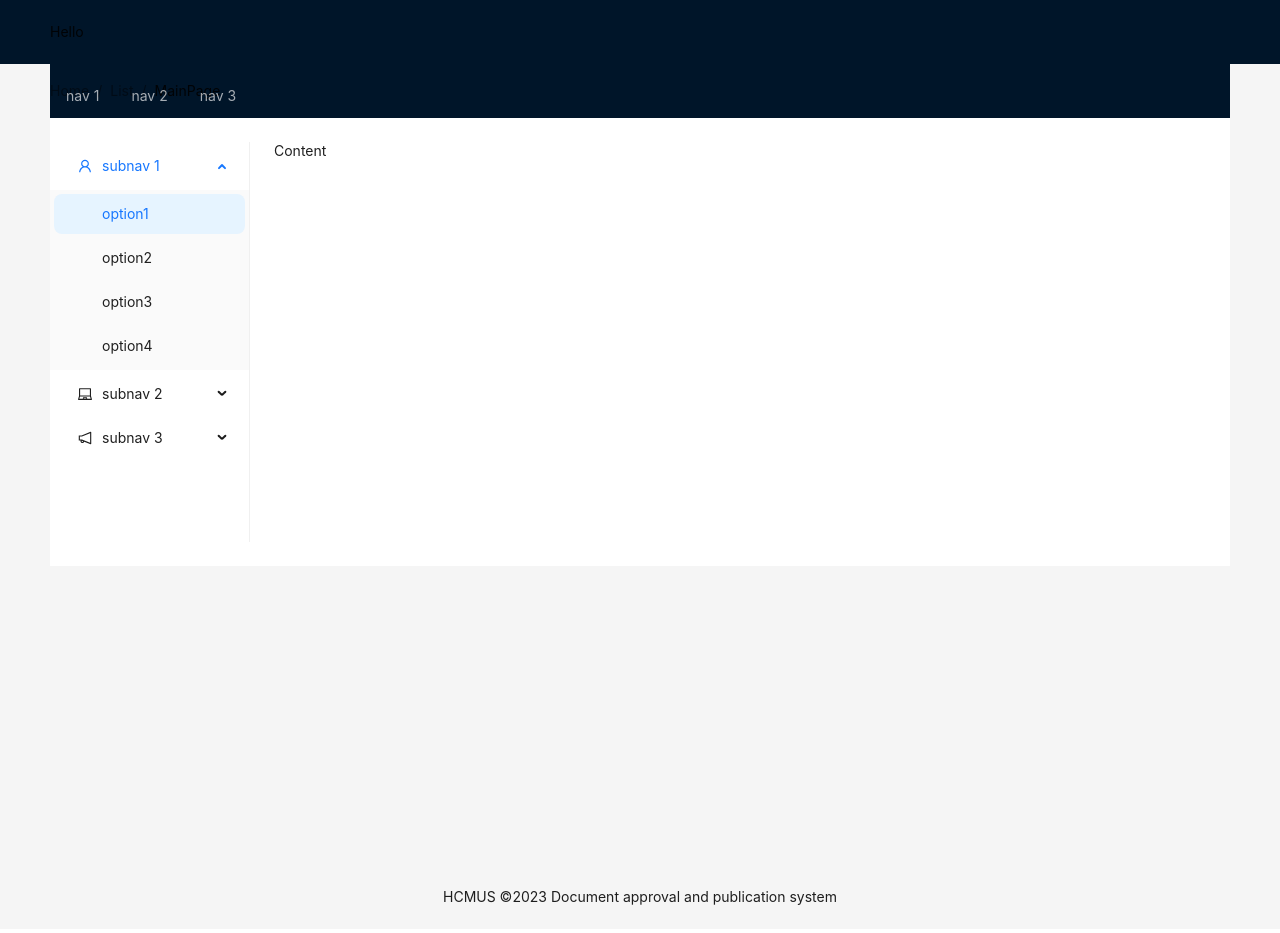
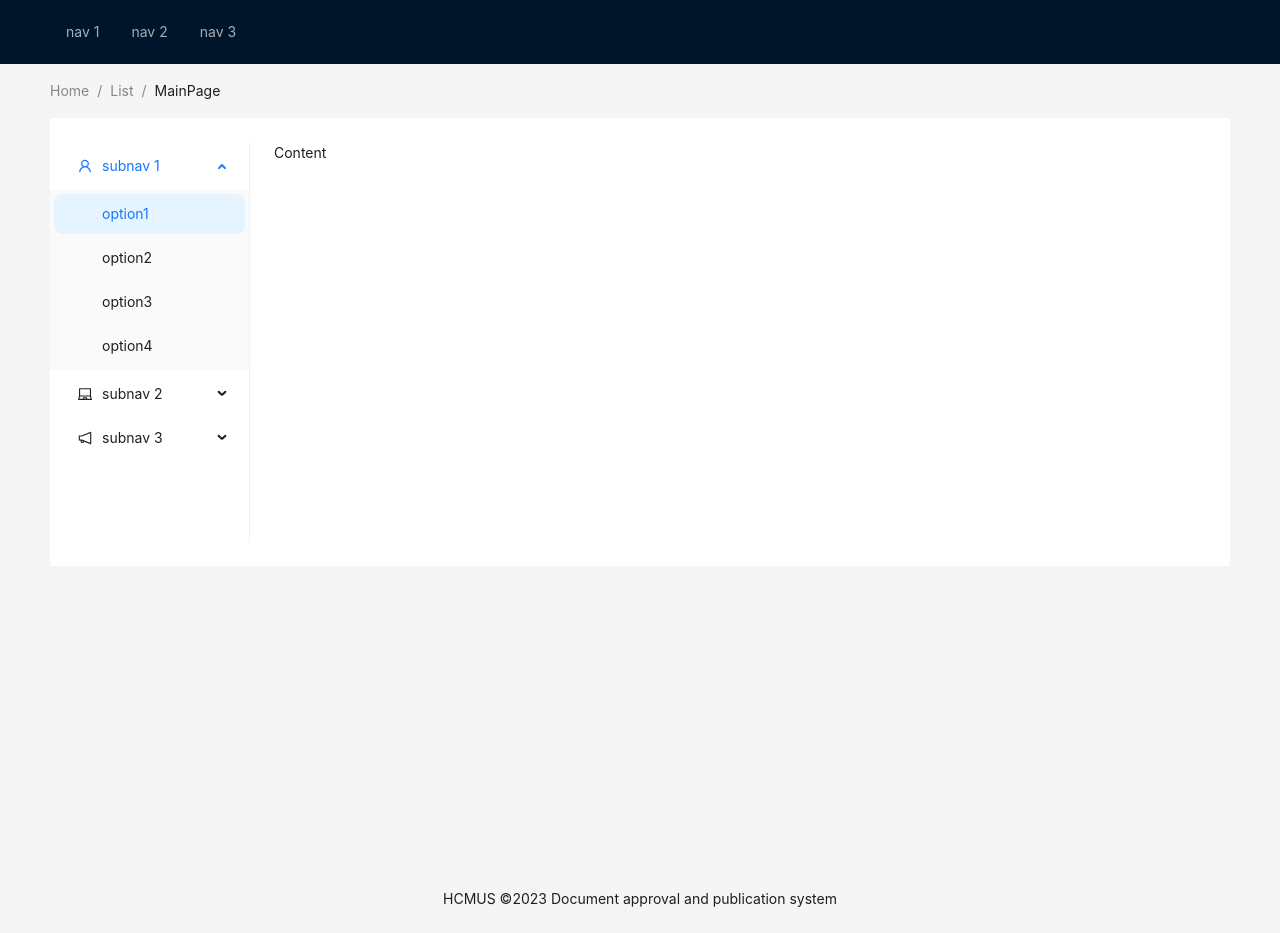
Before and after one commit to hcmus-k19-doc/doc-front, a React (Create React App) app: page / in a window 1280 px wide. Built offline with nearby package versions, Linux system fonts and the light colour scheme.

Commit message:
install tailwind

```diff
--- a/package.json
+++ b/package.json
@@ -40,5 +40,8 @@
       "last 1 firefox version",
       "last 1 safari version"
     ]
+  },
+  "devDependencies": {
+    "tailwindcss": "^3.2.4"
   }
 }
--- a/src/pages/MainPage/index.tsx
+++ b/src/pages/MainPage/index.tsx
@@ -44,8 +44,8 @@ const MainPage: React.FC = () => {
   return (
     <Layout>
       <Header className="header">
-        <div className="flex"></div>
-        <div className="logo">Hello</div>
+        {/* <div className="flex"></div>
+        <div className="logo">Hello</div> */}
         <Menu
           theme="dark"
           mode="horizontal"
--- /dev/null
+++ b/tailwind.config.js
@@ -0,0 +1,8 @@
+/** @type {import('tailwindcss').Config} */
+module.exports = {
+  content: ["./src/**/*.{html,js}"],
+  theme: {
+    extend: {},
+  },
+  plugins: [],
+};
```
Also changed, not shown: src/index.css (+7 -3 lines), 2 other files (tests, documents, lock files or other folders).
